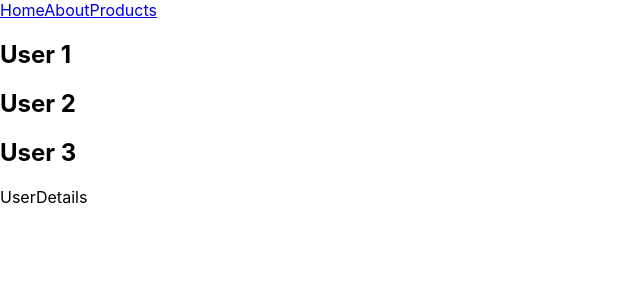
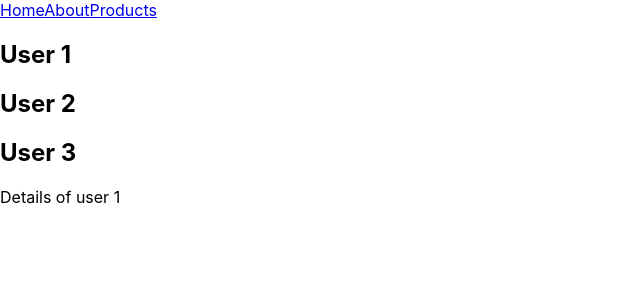
Before and after one commit to tejaspatil159/React_Router, a React (Create React App) app: page /users/1 in a window 1280 px wide. Shown: the top 300 px of the page, without its empty margins (0-640 px from the left). Built offline with nearby package versions, Linux system fonts and the light colour scheme.

Commit message:
useParams

```diff
--- a/src/Components/UserDetails.jsx
+++ b/src/Components/UserDetails.jsx
@@ -1,7 +1,9 @@
 import React from "react";
+import { useParams } from "react-router-dom";
 
 const UserDetails = () => {
-  return <div>UserDetails</div>;
+  const { userId } = useParams();
+  return <div>Details of user {userId}</div>;
 };
 
 export default UserDetails;
```
